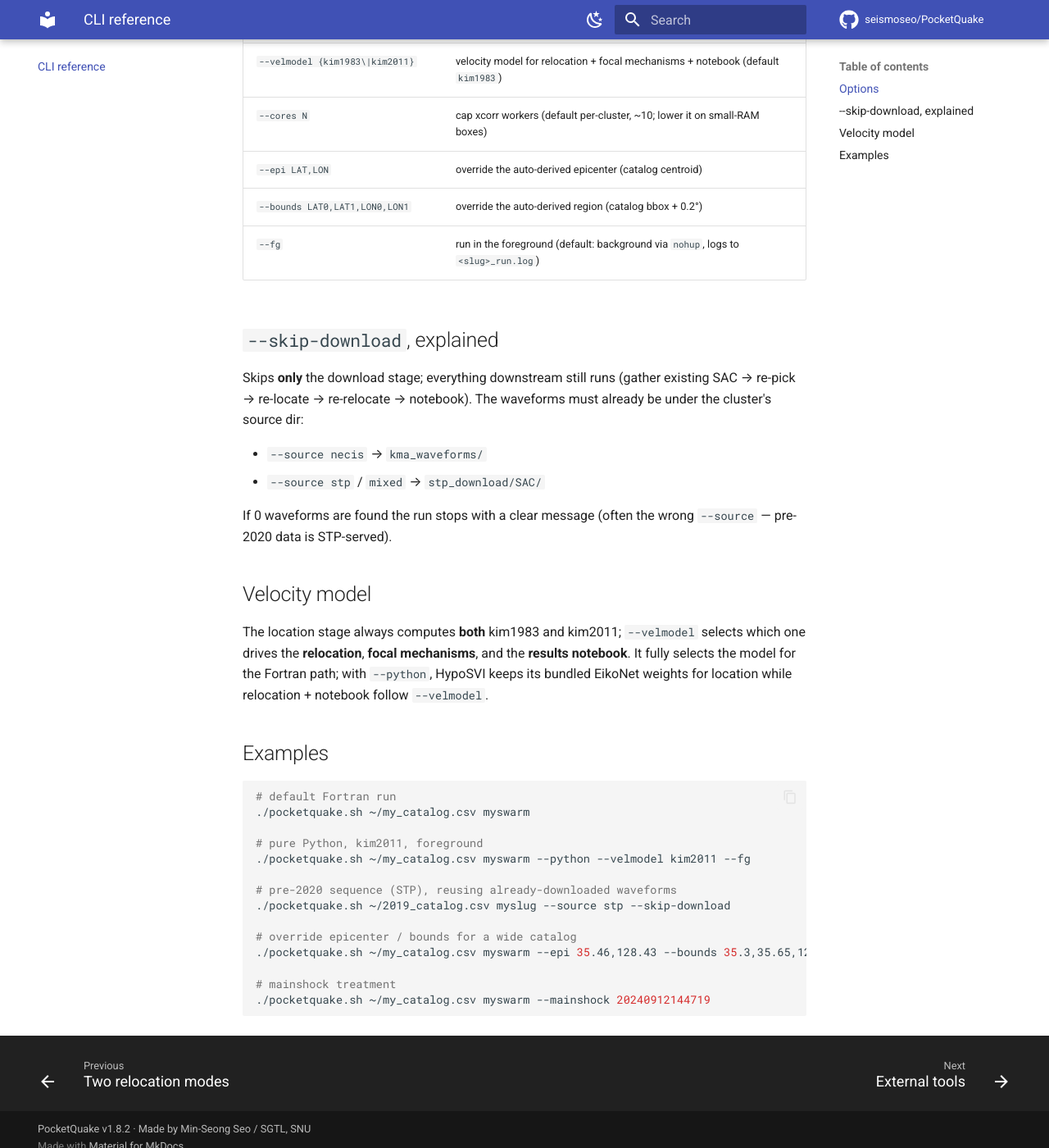
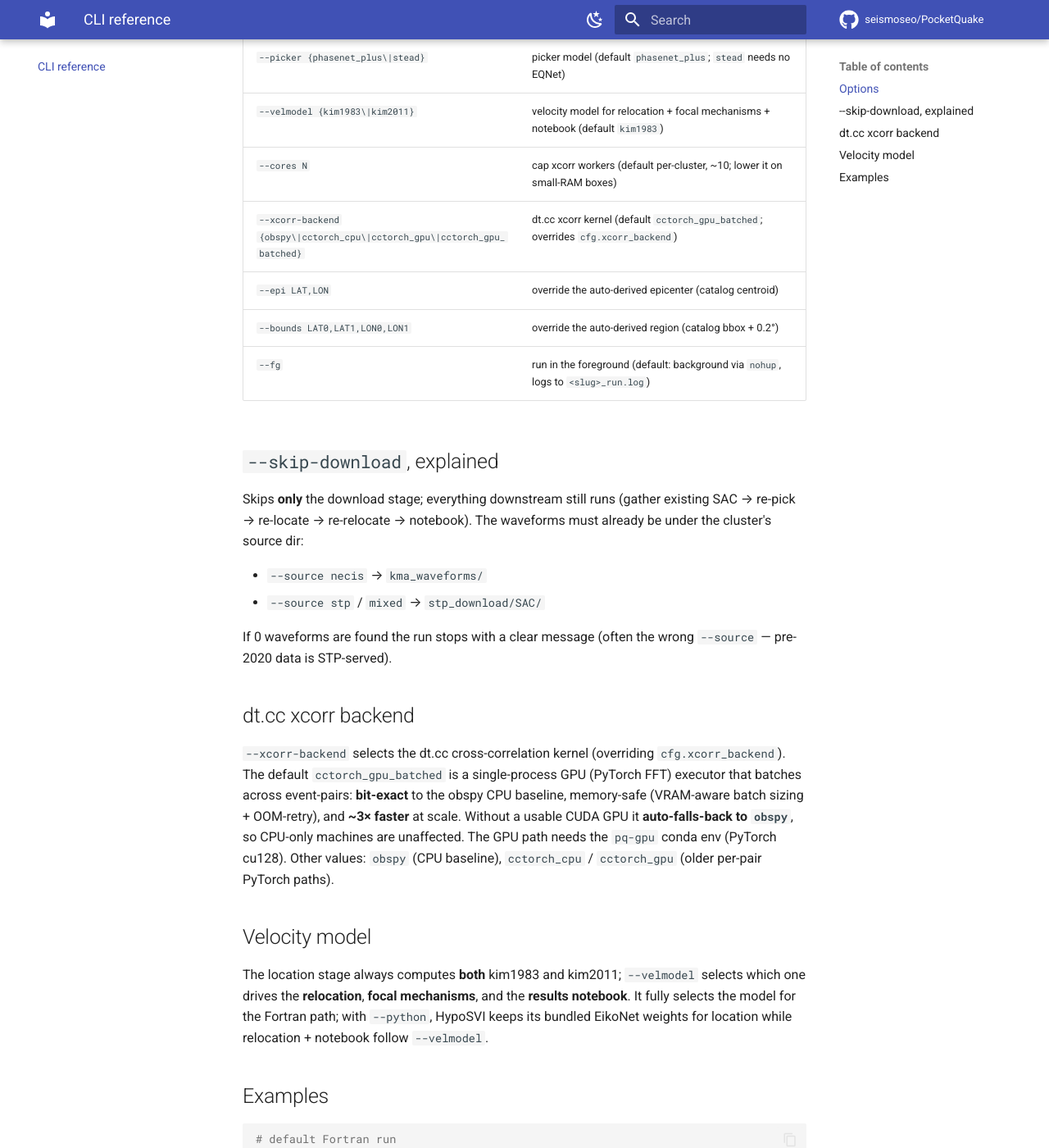
Before and after one commit to seismoseo/PocketQuake, an MkDocs documentation site: the page built from docs/cli.md, in a window 1280 px wide and 1400 px high, scrolled down 1022 px. Shown: the whole window at 82% size. Built offline with MkDocs 1.6.1 and Material for MkDocs 9.7.7, drawn with Linux system fonts in a browser that asks for light colours; comment, search, counter and statistics services are not loaded; some of the changed text lies outside the part shown.

Commit message:
docs + v1.9.0: GPU-batched dt.cc xcorr backend (new default)
Bump version 1.8.2 -> 1.9.0 and document the new default dt.cc cross-correlation
backend (cctorch_gpu_batched): a single-process GPU FFT executor that is bit-exact
to the obspy CPU baseline, memory-safe (VRAM-aware sizing + OOM-retry), and ~3x
faster at scale, auto-falling-back to obspy without a usable GPU.

- README, docs/cli.md (--xcorr-backend), docs/workflow.md, docs/index.md,
  docs/tutorial beamer: document the backend + override flag + pq-gpu requirement
- mkdocs copyright + pqversion -> v1.9.0
- bump korea-cluster-relocation submodule -> gpu-xcorr-batched (4146d5f)

Co-Authored-By: Claude Opus 4.8 <noreply@anthropic.com>

```diff
--- a/docs/cli.md
+++ b/docs/cli.md
@@ -23,6 +23,7 @@
 | `--picker {phasenet_plus\|stead}` | picker model (default `phasenet_plus`; `stead` needs no EQNet) |
 | `--velmodel {kim1983\|kim2011}` | velocity model for relocation + focal mechanisms + notebook (default `kim1983`) |
 | `--cores N` | cap xcorr workers (default per-cluster, ~10; lower it on small-RAM boxes) |
+| `--xcorr-backend {obspy\|cctorch_cpu\|cctorch_gpu\|cctorch_gpu_batched}` | dt.cc xcorr kernel (default `cctorch_gpu_batched`; overrides `cfg.xcorr_backend`) |
 | `--epi LAT,LON` | override the auto-derived epicenter (catalog centroid) |
 | `--bounds LAT0,LAT1,LON0,LON1` | override the auto-derived region (catalog bbox + 0.2°) |
 | `--fg` | run in the foreground (default: background via `nohup`, logs to `<slug>_run.log`) |
@@ -35,6 +36,10 @@ Skips **only** the download stage; everything downstream still runs (gather exis
 - `--source stp` / `mixed` → `stp_download/SAC/`
 
 If 0 waveforms are found the run stops with a clear message (often the wrong `--source` — pre-2020 data is STP-served).
+
+## dt.cc xcorr backend
+
+`--xcorr-backend` selects the dt.cc cross-correlation kernel (overriding `cfg.xcorr_backend`). The default `cctorch_gpu_batched` is a single-process GPU (PyTorch FFT) executor that batches across event-pairs: **bit-exact** to the obspy CPU baseline, memory-safe (VRAM-aware batch sizing + OOM-retry), and **~3× faster** at scale. Without a usable CUDA GPU it **auto-falls-back to `obspy`**, so CPU-only machines are unaffected. The GPU path needs the `pq-gpu` conda env (PyTorch cu128). Other values: `obspy` (CPU baseline), `cctorch_cpu` / `cctorch_gpu` (older per-pair PyTorch paths).
 
 ## Velocity model
 
--- a/mkdocs.yml
+++ b/mkdocs.yml
@@ -4,7 +4,7 @@ site_url: https://pocketquake.readthedocs.io/
 repo_url: https://github.com/seismoseo/PocketQuake
 repo_name: seismoseo/PocketQuake
 edit_uri: edit/main/docs/
-copyright: PocketQuake v1.8.2 &middot; Made by Min-Seong Seo / SGTL, SNU
+copyright: PocketQuake v1.9.0 &middot; Made by Min-Seong Seo / SGTL, SNU
 
 theme:
   name: material
--- a/pocketquake/__init__.py
+++ b/pocketquake/__init__.py
@@ -16,7 +16,7 @@ Workflow (see `pocketquake.orchestrate.orchestrate`):
         → build & execute `03_results_<cluster>.ipynb`
 """
 
-__version__ = "1.8.2"            # single source of truth — pyproject.toml reads this via setuptools dynamic
+__version__ = "1.9.0"            # single source of truth — pyproject.toml reads this via setuptools dynamic
 
 import os
 
```
Also changed, not shown: README.md (+8 -0 lines), docs/index.md (+1 -1 lines), docs/workflow.md (+2 -0 lines), 1 other file.
